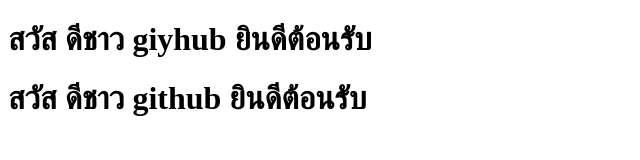
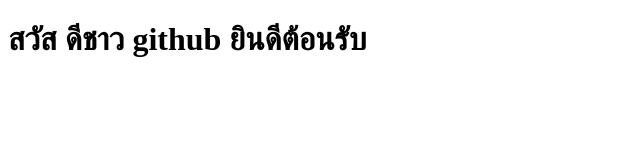
Before and after one commit to rapepad/rapepad.github.io, a plain HTML site: page firstPage.html in a window 1280 px wide. Shown: the whole page, without its empty margins (0-640 px from the left). Drawn offline with Linux system fonts and the light colour scheme.

Commit message:
Update firstPage.html

```diff
--- a/firstPage.html
+++ b/firstPage.html
@@ -4,7 +4,6 @@
     <title>สวัสดี github</title>
 </head>
 <body>
-    <h1>สวัส ดีชาว giyhub ยินดีต้อนรับ</h1>
     <h1>สวัส ดีชาว github ยินดีต้อนรับ</h1>
  </body>
 </html>
```
